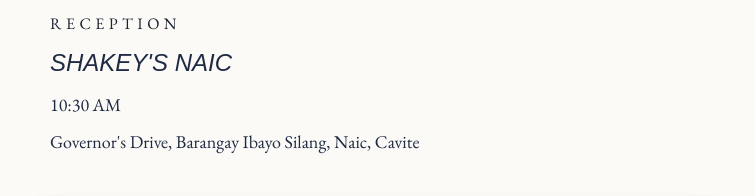
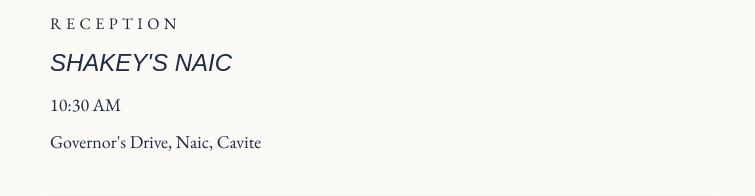
Before and after one commit to dowardcaps/limuelandlayla, a Next.js app: page /details in a window 1280 px wide. Shown: the part 1980-2176 px from the top of the page, without its empty margins (262-1017 px from the left). Built offline with nearby package versions, Linux system fonts and the light colour scheme; a web font is replaced by a local one.

Commit message:
change address

```diff
--- a/data/content.ts
+++ b/data/content.ts
@@ -34,7 +34,7 @@
     label: "RECEPTION",
     time: "10:30 AM",
     venue: "SHAKEY'S NAIC",
-    address: "Governor's Drive, Barangay Ibayo Silang, Naic, Cavite",
+    address: "Governor's Drive, Naic, Cavite",
     mapUrl: "https://maps.app.goo.gl/881GohuyMg99kKVL8",
   },
   mapUrl: "#",
```
